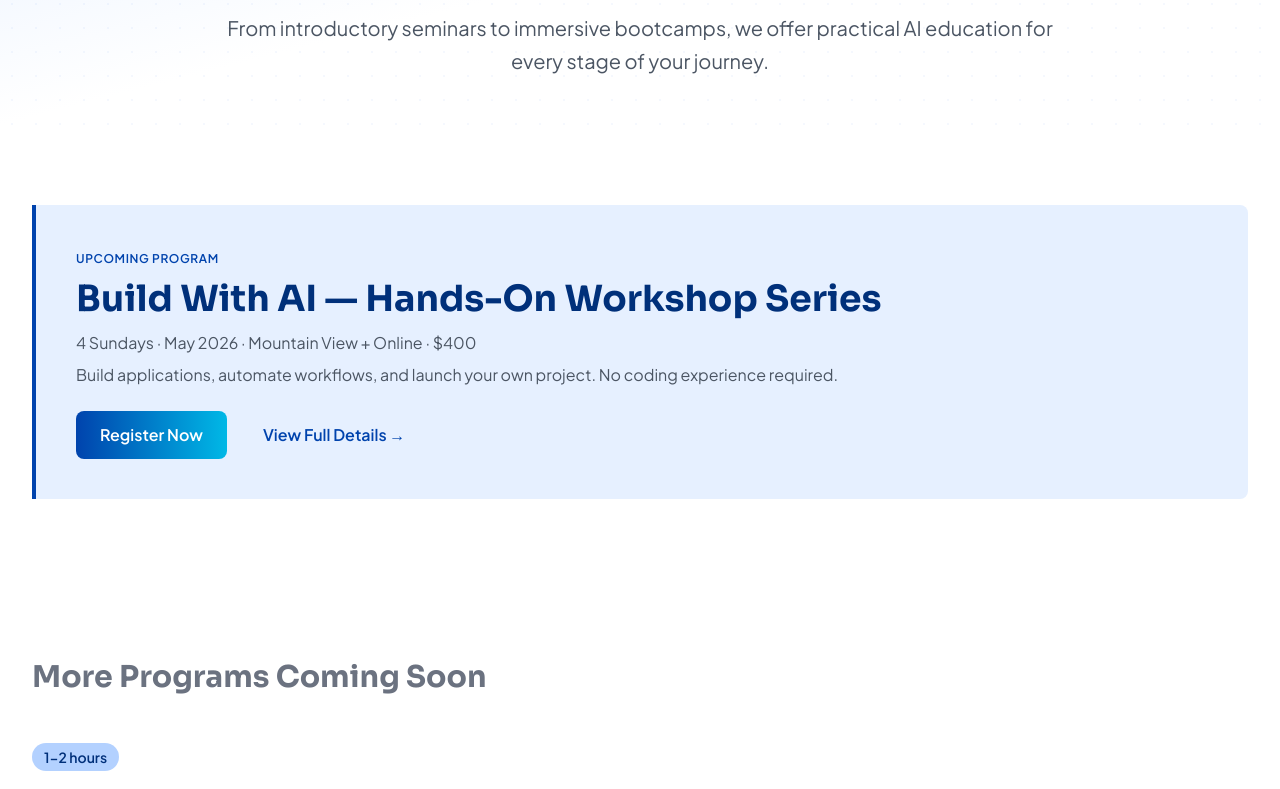
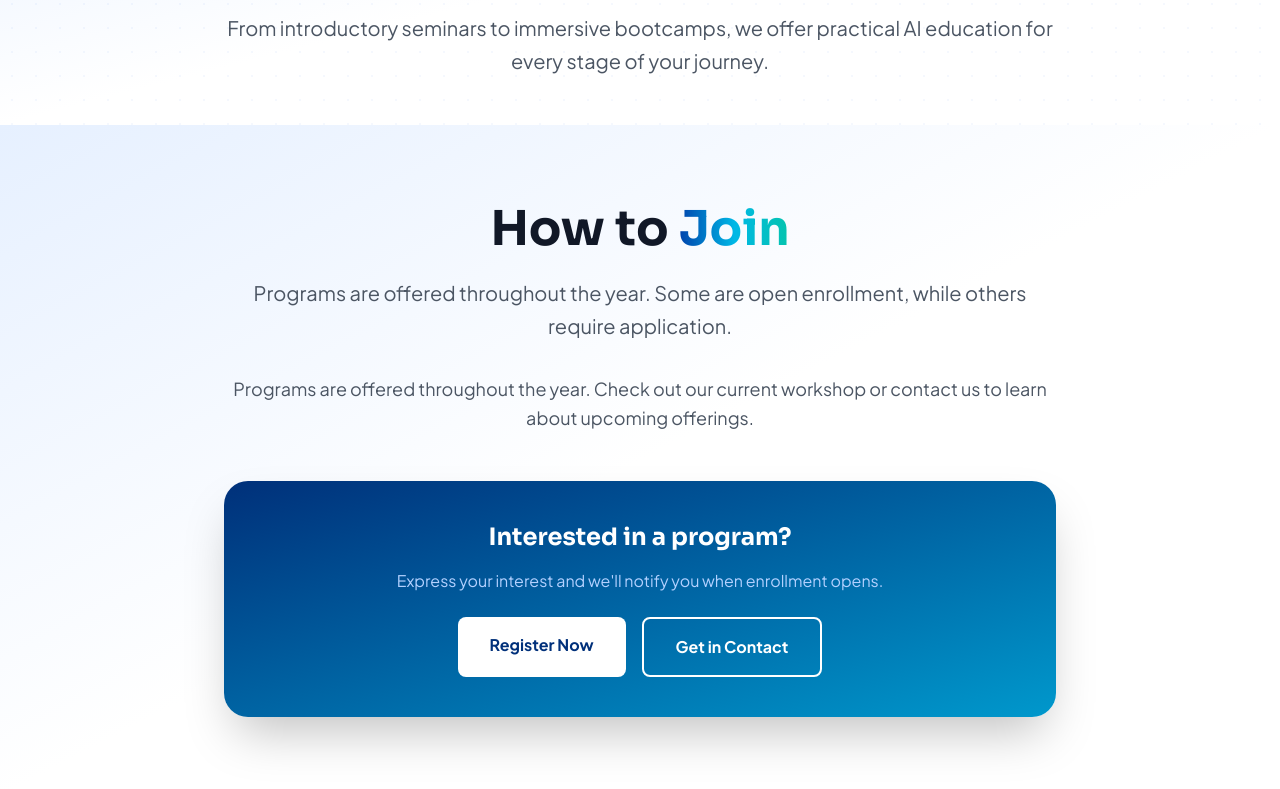
Before and after one commit to Beshton-Software-Inc/blueventure, a Next.js app: page /programs in a window 1280 px wide. Shown: the part 280-1069 px from the top of the page. Built offline with nearby package versions, Linux system fonts and the light colour scheme.

Commit message:
Duplicated How To Join section on Programs page and added it to the top

```diff
--- a/app/programs/page.tsx
+++ b/app/programs/page.tsx
@@ -131,6 +131,46 @@ export default function Programs() {
           </p>
         </div>
       </section>
+
+      {/* How to Join */}
+      <Section className="bg-gradient-to-br from-primary-50 via-white to-electric-50">
+        <div className="max-w-4xl mx-auto px-4 sm:px-6 lg:px-8 text-center">
+          <h2 className="font-display font-bold text-4xl md:text-5xl mb-6">
+            How to <span className="text-gradient">Join</span>
+          </h2>
+          <p className="text-xl text-gray-600 mb-8 leading-relaxed">
+            Programs are offered throughout the year. Some are open enrollment,
+            while others require application.
+          </p>
+          <p className="text-lg text-gray-600 mb-12 leading-relaxed">
+            Programs are offered throughout the year. Check out our current
+            workshop or contact us to learn about upcoming offerings.
+          </p>
+
+          <div className="bg-gradient-to-br from-primary-700 to-electric-600 text-white p-10 rounded-3xl shadow-2xl">
+            <h3 className="font-display font-bold text-2xl mb-4">
+              Interested in a program?
+            </h3>
+            <p className="text-primary-100 mb-6">
+              Express your interest and we'll notify you when enrollment opens.
+            </p>
+            <div className="flex flex-col sm:flex-row gap-4 justify-center">
+              <a
+                href="/ai-workshop-spring-2026#register"
+                className="inline-block bg-white text-primary-700 px-8 py-4 rounded-lg font-bold hover:bg-primary-50 transition-colors"
+              >
+                Register Now
+              </a>
+              <a
+                href="/contact"
+                className="inline-block border-2 border-white text-white px-8 py-4 rounded-lg font-bold hover:bg-white hover:text-primary-700 transition-colors"
+              >
+                Get in Contact
+              </a>
+            </div>
+          </div>
+        </div>
+      </Section>
 
       {/* Featured: Upcoming Workshop */}
       <Section className="bg-white">
```
Also changed, not shown: 1 other file (tests, documents, lock files or other folders).
